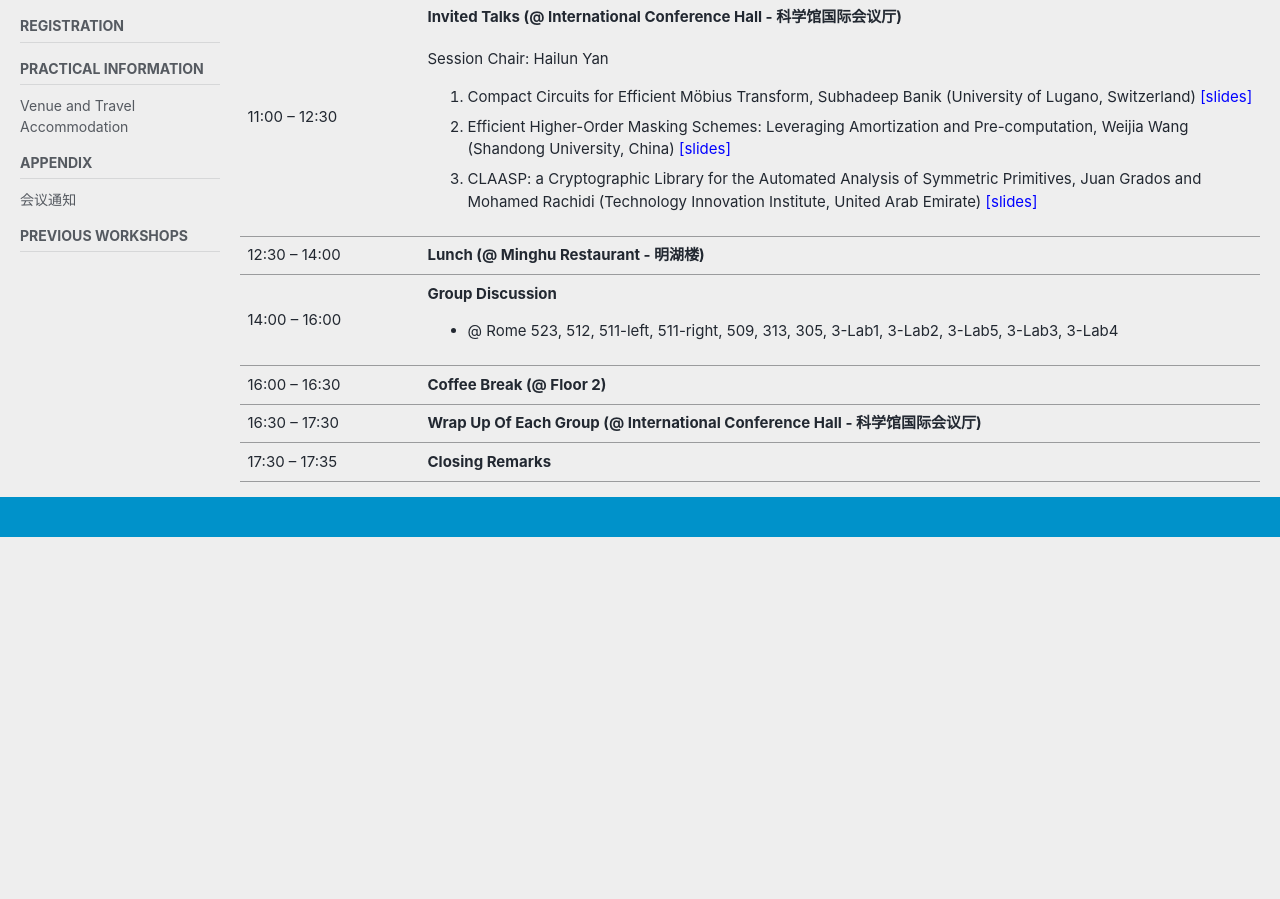
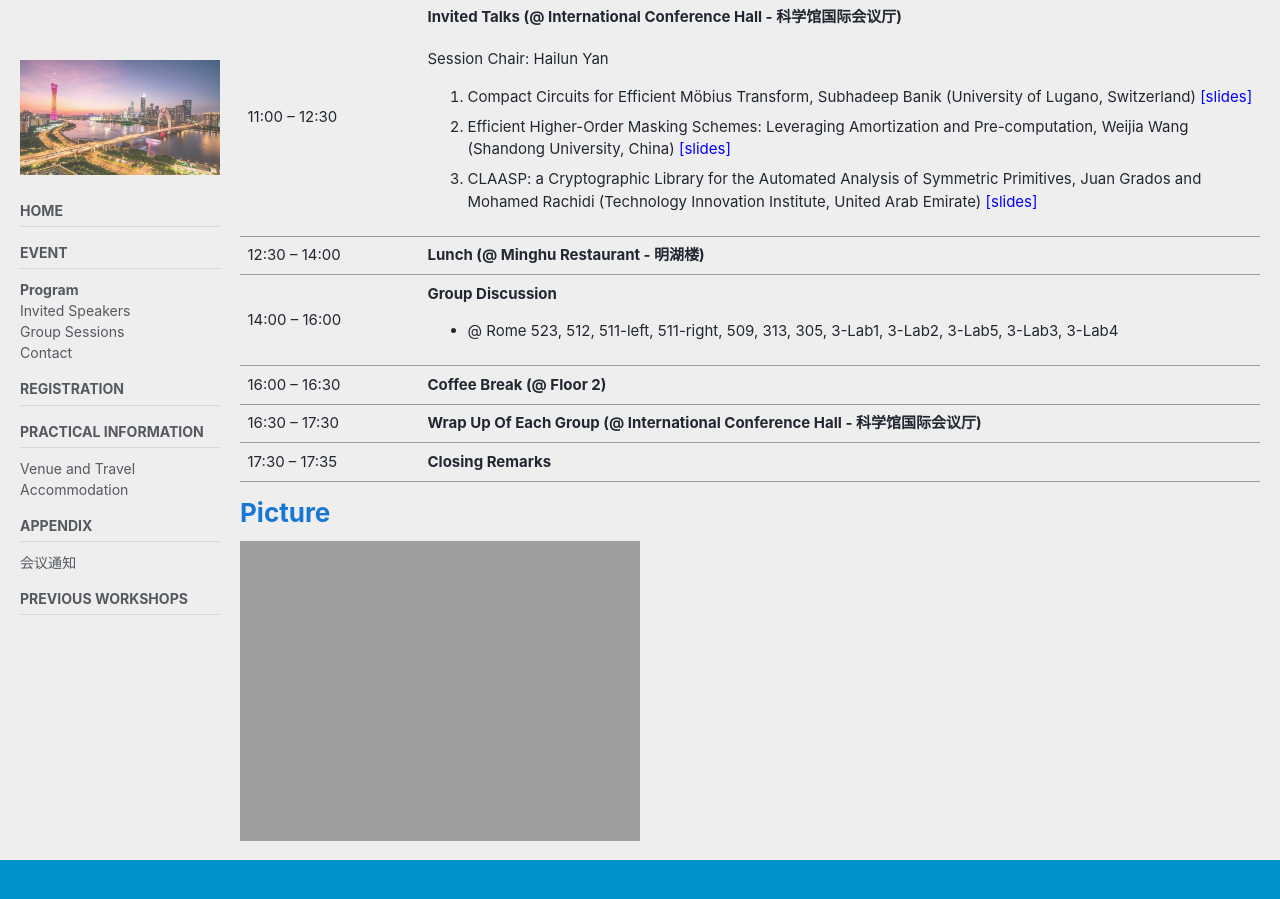
Before and after one commit to cryptanalysisbench/SATbench, a Jekyll site: the page built from program.md, in a window 1280 px wide and 900 px high, scrolled down 2497 px. Built offline with Jekyll 4.4.1, drawn with Linux system fonts in a browser that asks for light colours; cached includes are drawn as plain includes; nearby versions of some CDN libraries; our own code applies the rules of GitHub Pages for plain Markdown files; before the commit the page ends 3034 px from its top, so only the background shows below that.

Commit message:
Update program.md

```diff
--- a/program.md
+++ b/program.md
@@ -193,3 +193,6 @@ sidebar:
         <td><b>Closing Remarks</b></td>
     </tr>
 </table>
+
+# Picture
+<img src="https://askworkshop.github.io/ask2023/assets/images/picture.jpg" class="text-align:center;" />
```
